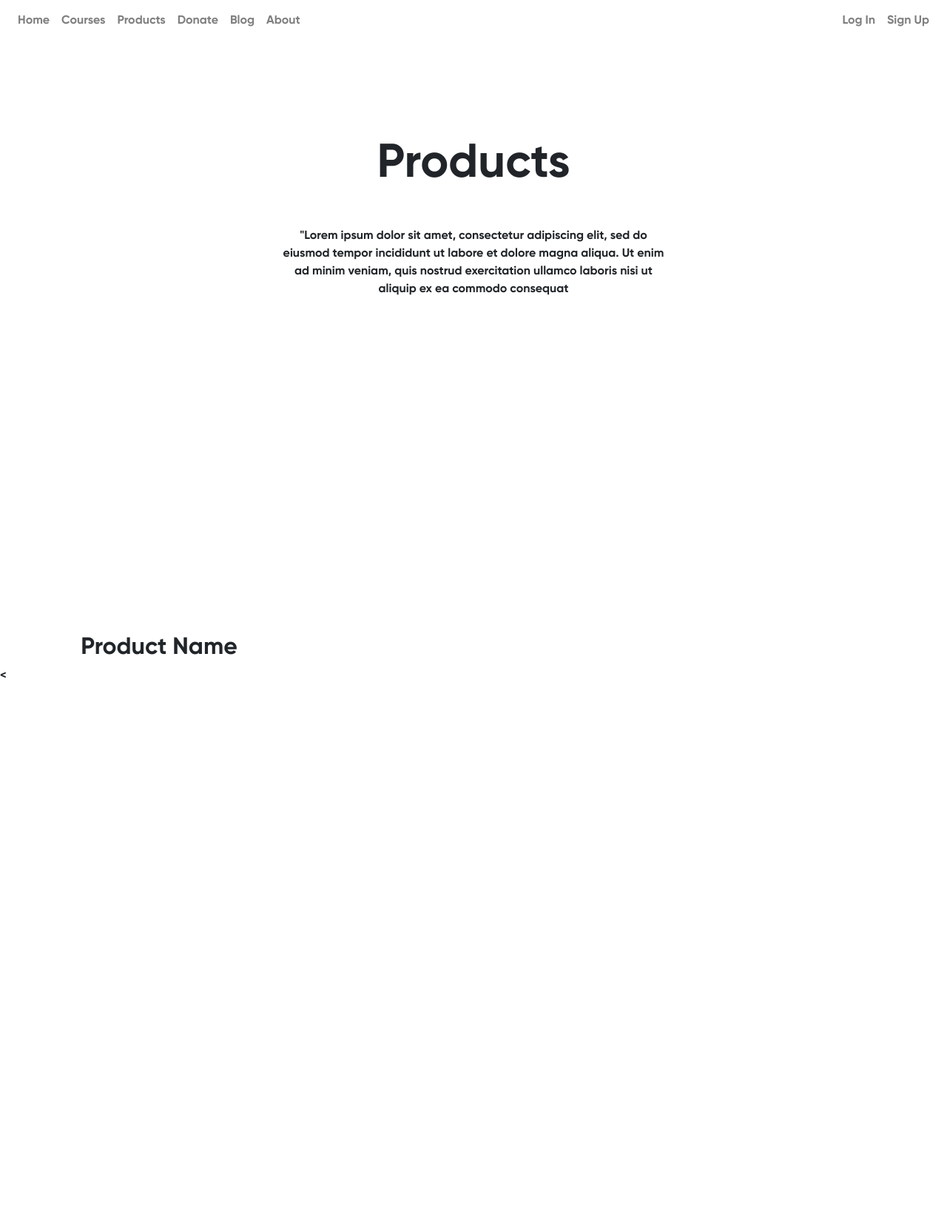
After one commit to nighthawkcoders/flask-idea-homesite, a Django app: page /products/ in a window 1280 px wide. The commit adds this page. Shown: the whole page at 74% size. Run offline with Django 3.2, Linux system fonts and the light colour scheme; some libraries are stand-ins or nearby versions.

Commit message:
products

```diff
--- a/homesite/home/templates/base.html
+++ b/homesite/home/templates/base.html
@@ -40,7 +40,7 @@
             <div class="navbar-nav mr-auto">
                 <a class="nav-link" href="{% url 'home_page' %}">Home</a>
                 <a class="nav-link" href="#">Courses</a>
-                <a class="nav-link" href="#">Products</a>
+                <a class="nav-link" href="{% url 'product_page' %}">Products</a>
                 <a class="nav-link" href="#">Donate</a>
                 <a class="nav-link" href="#">Blog</a>
                 <a class="nav-link" href="{% url 'about_page' %}">About</a>
--- /dev/null
+++ b/homesite/home/templates/home/products.html
@@ -0,0 +1,73 @@
+{% extends "base.html" %}
+{% load static %}
+
+
+{% block content %}
+
+    <div class="screen 1">
+
+        <div class="jumbotron jumbotron-fluid" style="height: 50%;">
+
+            <div class="row justify-content-center" style="text-align: center;">
+                <h1>Products</h1>
+            </div>
+
+            <div class="row justify-content-center" style="text-align: center; margin-top: 3%;">
+                <div class="col-5" style="font-size: 2vh;">
+                    <p>
+                        "Lorem ipsum dolor sit amet, consectetur adipiscing elit, sed do eiusmod tempor incididunt ut labore et dolore magna aliqua. Ut enim ad minim veniam, quis nostrud exercitation ullamco laboris nisi ut aliquip ex ea commodo consequat                    </p>
+                </div>
+
+            </div>
+
+        </div>
+
+    </div>
+
+
+    <div class="screen 2">
+
+        <div class="row justify-content-center">
+            <div class="col-10">
+
+                <div class="row">
+                    <div class="col-3">
+                        <h2>Product Name</h2>
+                    </div>
+                </div>
+
+
+
+
+
+            </div>
+        </div>
+
+        <
+
+    </div>
+
+
+
+
+<style>
+    .screen{
+        height: 100vh;
+    }
+
+    .jumbotron{
+        background: none;
+        padding-top: 10%;
+        margin: 0;
+    }
+
+    .jumbotron h1{
+        font-size: 8vh;
+    }
+
+
+
+</style>
+
+
+{% endblock %}
--- a/homesite/home/urls.py
+++ b/homesite/home/urls.py
@@ -1,9 +1,10 @@
 from django.contrib import admin
 from django.urls import path
-from .views import home_page, about_page
+from .views import home_page, about_page, product_page
 
 urlpatterns = [
     path('', home_page, name='home_page'),
     path('about/', about_page, name='about_page'),
+    path('products/', product_page, name='product_page')
 
 ]
--- a/homesite/home/views.py
+++ b/homesite/home/views.py
@@ -6,3 +6,6 @@ def home_page(request):
 
 def about_page(request):
     return render(request, 'home/about.html')
+
+def product_page(request):
+    return render(request, 'home/products.html')
```
